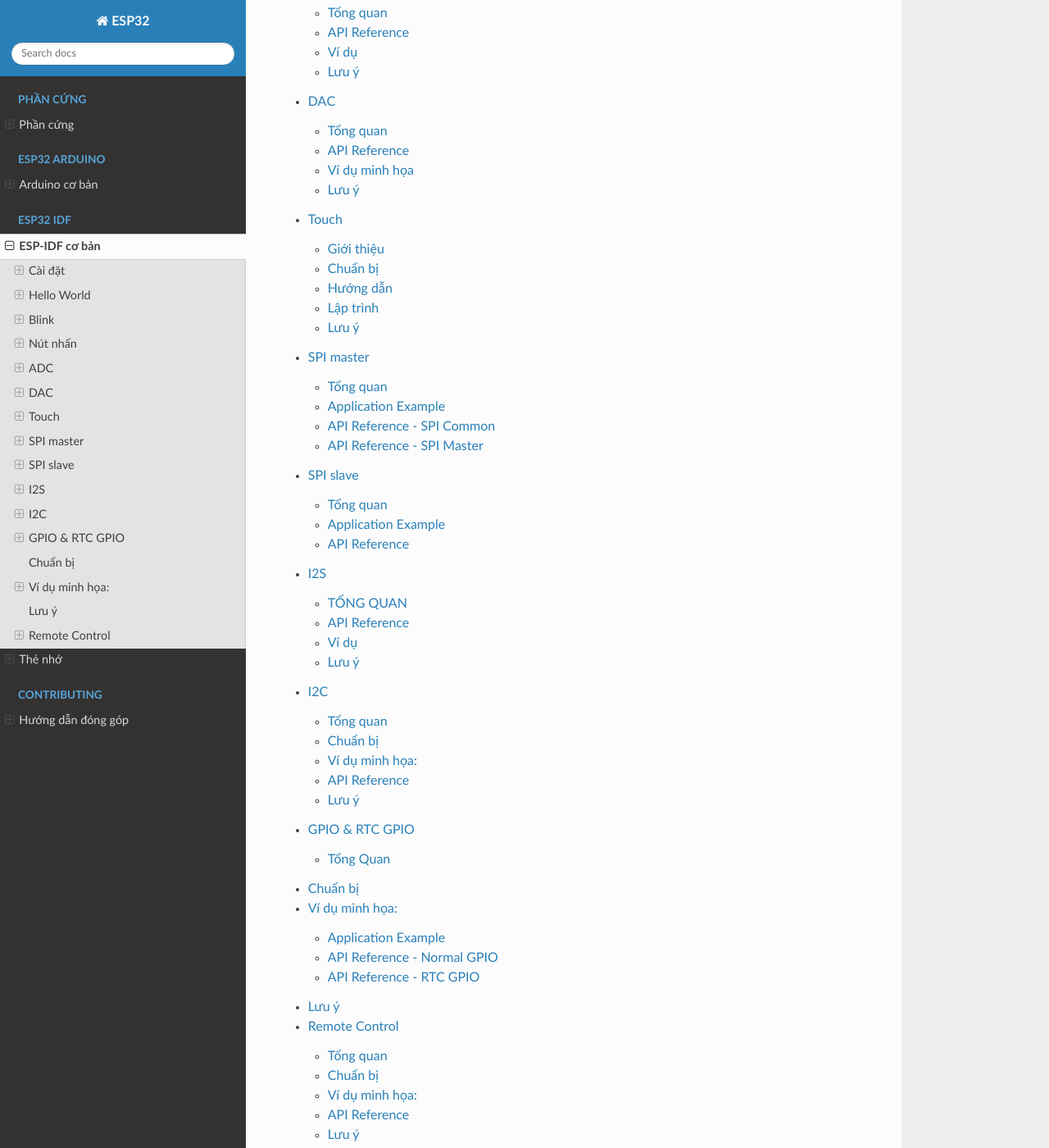
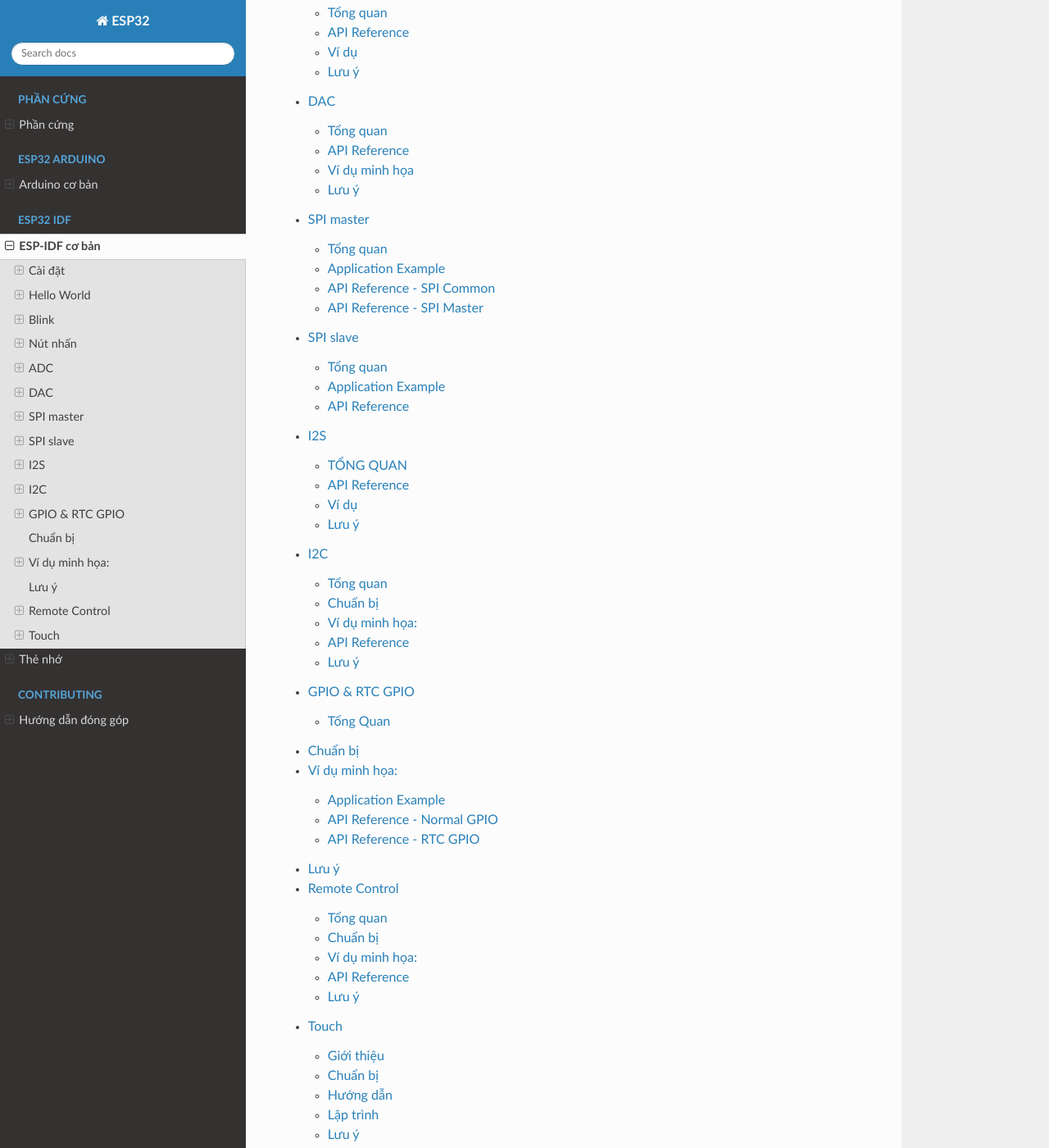
Before and after one commit to esp32vn/esp32.vn, a Sphinx documentation site: the page built from docs/idf/index.rst, in a window 1280 px wide and 1400 px high, scrolled down 936 px. Shown: the whole window at 82% size. Built offline with Sphinx 7.4.7 and the Read the Docs theme 2.0.0, drawn with Linux system fonts in a browser that asks for light colours.

```diff
--- a/docs/idf/index.rst
+++ b/docs/idf/index.rst
@@ -10,10 +10,10 @@ ESP32 IDF
    Nút nhấn <button>
    ADC <adc>
    DAC <dac>
-   Touch  <touch_pad>
    SPI master <spi_master>
    SPI slave <spi_slave>
    I2S <i2s>
    I2C <i2c>
    GPIO (Bao gồm RTC low power I/O) <gpio>
    Remote Control <RMT>
+   Touch  <touch_pad>
```
